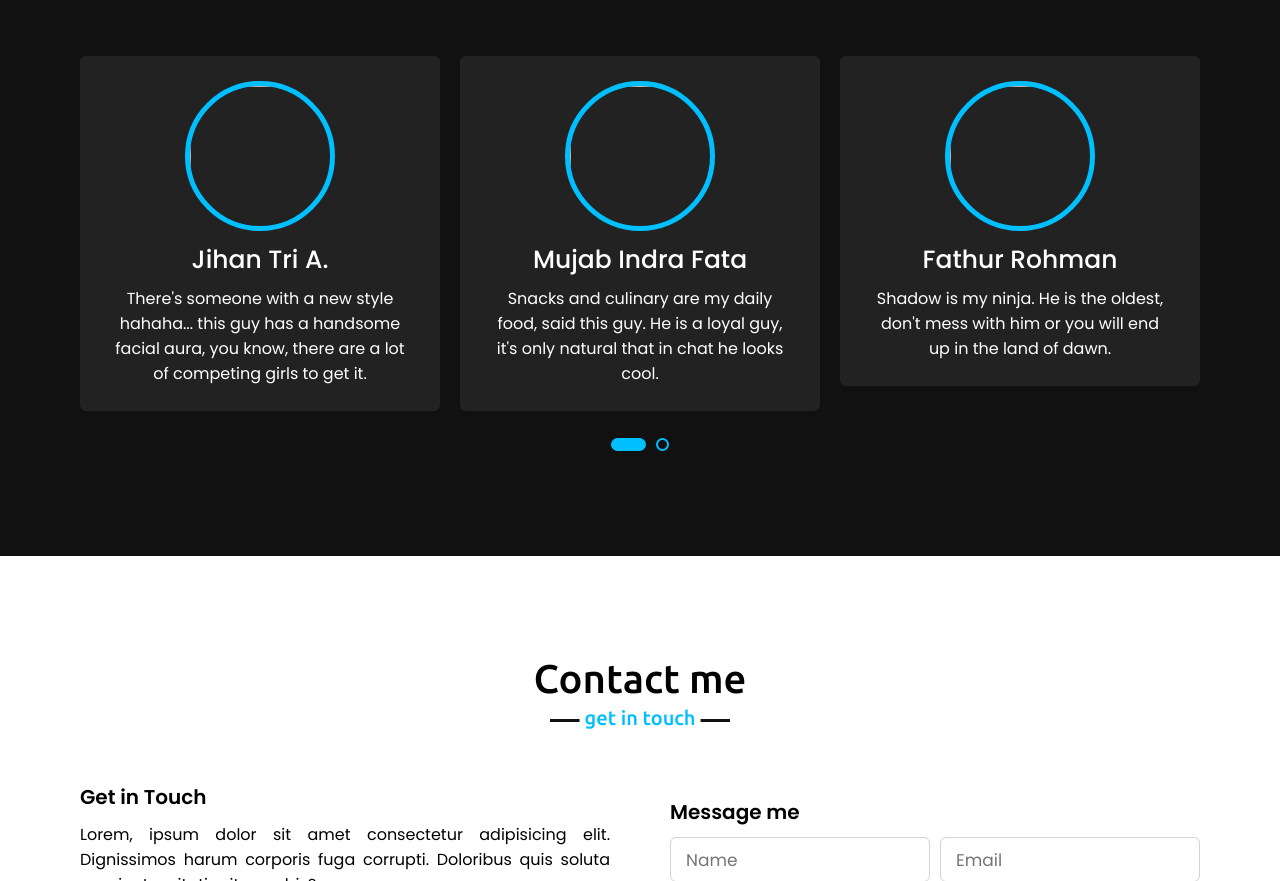
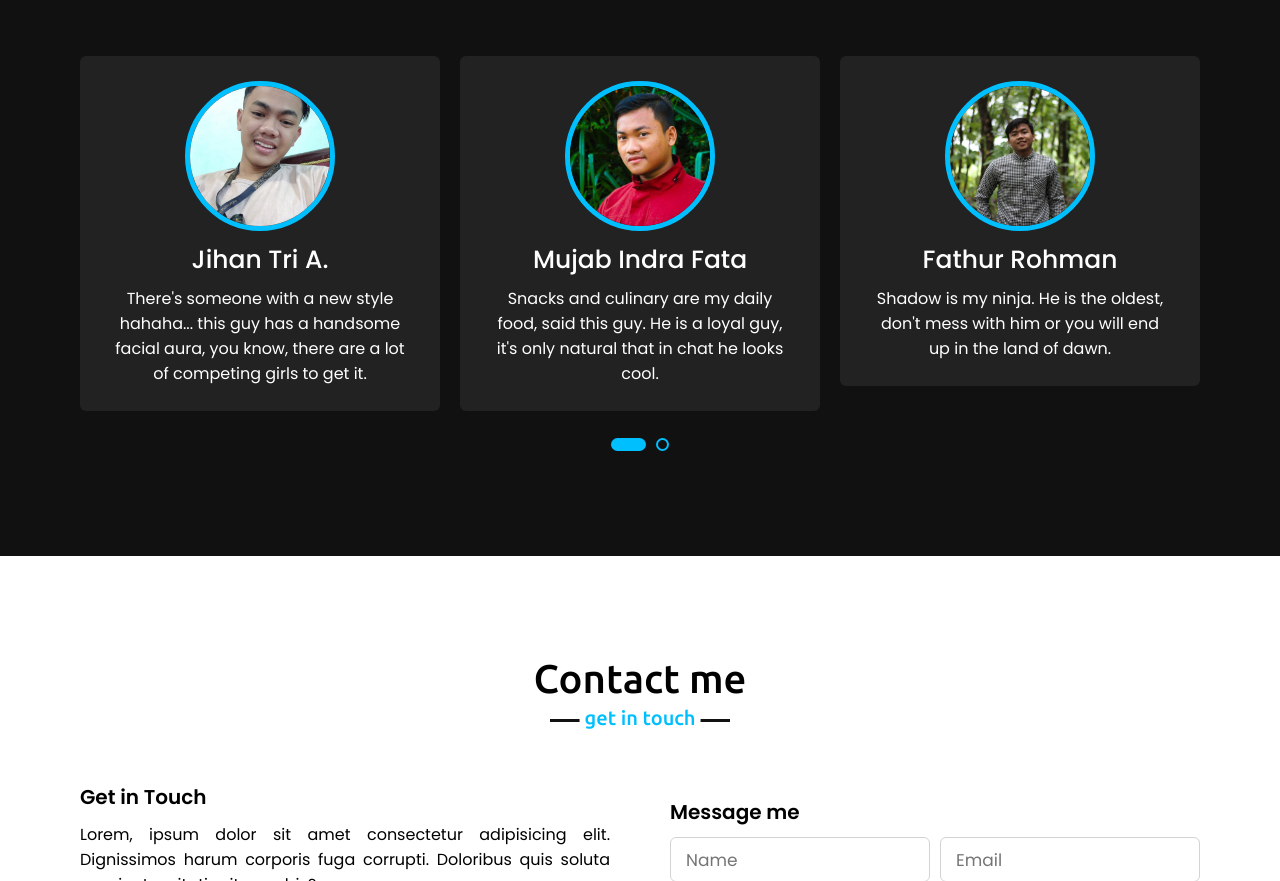
Before and after one commit to Nafid-Zanis/WebPortfo, a plain HTML site: page index.html in a window 1280 px wide. Shown: the part 2960-3841 px from the top of the page. Drawn offline with nearby package versions, Linux system fonts and the light colour scheme.

Commit message:
Update index.html

```diff
--- a/index.html
+++ b/index.html
@@ -158,35 +158,35 @@
             <div class="carousel owl-carousel">
                 <div class="card">
                     <div class="box">
-                        <img src="../bowoenak/images/dodo.jpeg" alt="">
+                        <img src="./images/dodo.jpeg" alt="">
                         <div class="text">Nauval Sadad</div>
                         <p>This humorous and serious guy is loved by many girls. He is currently studying at UIN Malang majoring in chemistry.</p>
                     </div>
                 </div>
                 <div class="card">
                     <div class="box">
-                        <img src="../bowoenak/images/jihan.jpeg" alt="">
+                        <img src="./images/jihan.jpeg" alt="">
                         <div class="text">Jihan Tri A.</div>
                         <p>There's someone with a new style hahaha... this guy has a handsome facial aura, you know, there are a lot of competing girls to get it.</p>
                     </div>
                 </div>
                 <div class="card">
                     <div class="box">
-                        <img src="../bowoenak/images/mujab.jpeg" alt="">
+                        <img src="./images/mujab.jpeg" alt="">
                         <div class="text">Mujab Indra Fata</div>
                         <p>Snacks and culinary are my daily food, said this guy. He is a loyal guy, it's only natural that in chat he looks cool.</p>
                     </div>
                 </div>
                 <div class="card">
                     <div class="box">
-                        <img src="../bowoenak/images/rohman.jpeg" alt="">
+                        <img src="./images/rohman.jpeg" alt="">
                         <div class="text">Fathur Rohman</div>
                         <p>Shadow is my ninja. He is the oldest, don't mess with him or you will end up in the land of dawn.</p>
                     </div>
                 </div>
                 <div class="card">
                     <div class="box">
-                        <img src="../bowoenak/images/tyeng.jpeg" alt="">
+                        <img src="./images/tyeng.jpeg" alt="">
                         <div class="text">Abu Baihaqy</div>
                         <p>This guy is shy guys, anything related to girls he is the best :v</p>
                     </div>
```
